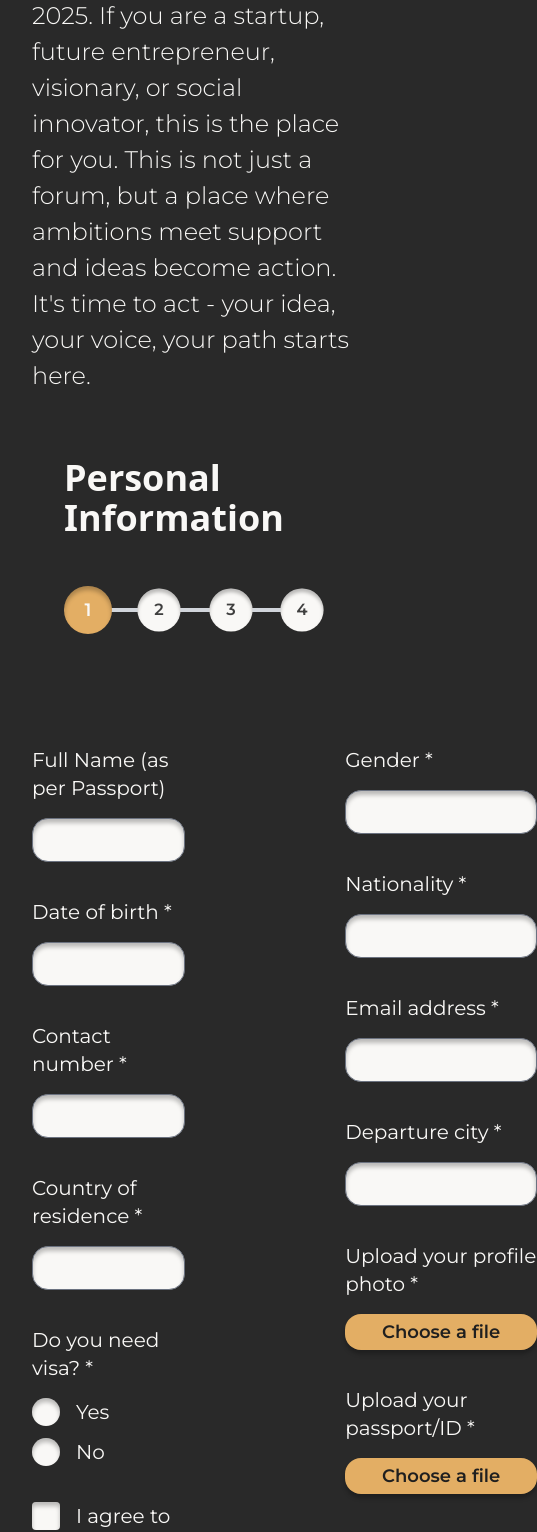
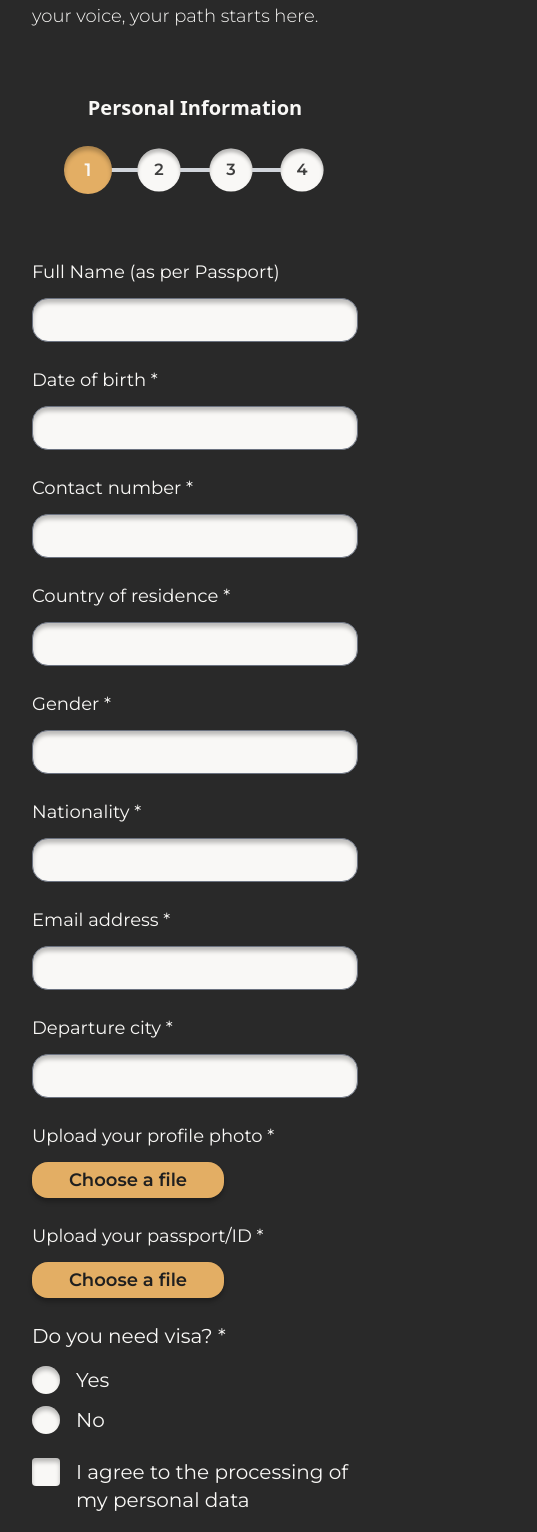
Before and after one commit to rweapon/capital-of-tomorrow, a Next.js app: page /apply/1 in a window 390 px wide. Shown: the part 458-1990 px from the top of the page, 537 px wide, since content can reach past the window. Built offline with nearby package versions, Linux system fonts and the light colour scheme; a web font is replaced by a local one.

Commit message:
feat(A-12): Adapted apply forms

```diff
--- a/src/app/apply/[step]/Pay&Submit.tsx
+++ b/src/app/apply/[step]/Pay&Submit.tsx
@@ -8,7 +8,7 @@ const PayAndSubmit = () => {
   return (
     <Link href='/'>
       <Button
-        className='font-semibold !text-xl py-5 px-14'
+        className='font-semibold !text-xl p-3 md:p-5 lg:py-5 lg:px-14'
         onClick={() => alert('Thank you for applying!')}
       >
         Pay & submit
--- a/src/app/apply/[step]/page.tsx
+++ b/src/app/apply/[step]/page.tsx
@@ -59,7 +59,7 @@ const Apply = ({ params }: Props) => {
   };
 
   return (
-    <section className='container flex flex-col gap-20'>
+    <section className='container flex flex-col gap-8 md:gap-12 sm:gap-20'>
       <ProgressBar step={numStep as keyof typeof progressStep} />
       {stepComponent[numStep]}
       <div
@@ -72,7 +72,7 @@ const Apply = ({ params }: Props) => {
           <Link href={`/apply/${numStep - 1}`}>
             <Button
               variant='secondary'
-              className='font-semibold !text-xl py-5 px-14'
+              className='font-semibold !text-xl p-3 md:p-5 lg:py-5 lg:px-14'
             >
               Previous
             </Button>
@@ -80,7 +80,9 @@ const Apply = ({ params }: Props) => {
         )}
         {numStep < 4 && (
           <Link href={`/apply/${numStep + 1}`}>
-            <Button className='font-semibold !text-xl py-5 px-14'>Next</Button>
+            <Button className='font-semibold !text-xl p-3 md:p-5 lg:py-5 lg:px-14'>
+              Next
+            </Button>
           </Link>
         )}
         {numStep === 4 && <PayAndSubmit />}
--- a/src/components/Button/button.tsx
+++ b/src/components/Button/button.tsx
@@ -10,19 +10,19 @@ const buttonVariants = cva(
     variants: {
       variant: {
         default:
-          'rounded-lg border-2 border-solid border-[#1e1e1e1a] bg-secondary text-base font-bold tracking-[-2.40px] text-[#1e1e1e]  hover:bg-secondary/40 ',
+          'border-2 border-solid border-[#1e1e1e1a] bg-secondary text-base font-bold tracking-[-2.40px] text-[#1e1e1e]  hover:bg-secondary/40 ',
         destructive:
           'bg-destructive text-destructive-foreground  hover:bg-destructive/90',
         outline:
           'border border-input bg-background  hover:bg-accent hover:text-accent-foreground',
         secondary:
-          'bg-[#516ac8] rounded-3xl text-primary-foreground  hover:bg-[#516ac8]/40',
+          'bg-[#516ac8] text-primary-foreground  hover:bg-[#516ac8]/40',
         ghost: 'hover:bg-accent hover:text-accent-foreground',
         link: 'text-primary underline-offset-4 hover:underline',
       },
       size: {
-        default: 'px-4 py-2',
-        sm: 'rounded-md px-3 text-xs',
+        default: 'rounded-3xl px-4 py-2',
+        sm: 'rounded-lg px-3 text-xs',
         lg: 'rounded-md px-8',
         icon: 'h-9 w-9',
       },
--- a/src/components/Input/Input.tsx
+++ b/src/components/Input/Input.tsx
@@ -5,11 +5,11 @@ import { cn } from '@/lib/utils';
 const Input = React.forwardRef<HTMLInputElement, React.ComponentProps<'input'>>(
   ({ className, type, title, id, ...props }, ref) => {
     return (
-      <div className='flex flex-col gap-4'>
+      <div className='flex flex-col gap-3 sm:gap-4'>
         {title && (
           <label
             htmlFor={id}
-            className='font-mont text-xl text-primary-foreground'
+            className='font-mont text-lg md:text-xl text-primary-foreground'
           >
             {title}
           </label>
--- a/src/views/Apply/Hero/ApplyHero.tsx
+++ b/src/views/Apply/Hero/ApplyHero.tsx
@@ -3,8 +3,10 @@ import React from 'react';
 export function ApplyHero() {
   return (
     <section className='container text-primary-foreground'>
-      <h1 className='font-akira text-5xl mb-12'>APPLICATION FORM</h1>
-      <p className='font-mont text-2xl font-light leading-9'>
+      <h1 className='font-akira text-2xl md:text-3xl lg:text-5xl mb-6 lg:mb-12'>
+        APPLICATION FORM
+      </h1>
+      <p className='font-mont text-lg md:text-2xl font-light md:leading-9'>
         We invite bold dreamers and creators to Capital of Tomorrow, a forum for
         the next generation of entrepreneurs to be held in Dubai on November
         26-28, 2025. If you are a startup, future entrepreneur, visionary, or
--- a/src/views/Apply/ProgressBar/ProgressBar.tsx
+++ b/src/views/Apply/ProgressBar/ProgressBar.tsx
@@ -14,8 +14,10 @@ type ProgressBarProps = {
 export const ProgressBar = ({ step }: ProgressBarProps) => {
   return (
     <div className='w-full max-w-4xl mx-auto p-8 text-primary-foreground'>
-      <div className='flex items-center justify-center mb-12'>
-        <h2 className='text-4xl font-bold'>{progressStep[step]}</h2>
+      <div className='flex items-center justify-center mb-6 md:mb-12'>
+        <h2 className='text-xl sm:text-3xl lg:text-4xl font-bold'>
+          {progressStep[step]}
+        </h2>
       </div>
       <div className='relative flex items-center justify-between'>
         <div className='w-[99%] absolute top-1/2 left-0 h-1 bg-gray-300 rounded-full -translate-y-1/2' />
--- a/src/views/Apply/Steps/StepFour.tsx
+++ b/src/views/Apply/Steps/StepFour.tsx
@@ -5,7 +5,7 @@ import { Checkbox } from '@/components/Сheckbox/Сheckbox';
 
 const StepFour = () => {
   return (
-    <div className='max-w-4xl self-center flex flex-col items-start justify-between gap-6'>
+    <div className='md:max-w-xl md:self-center flex flex-col md:items-start justify-between gap-6'>
       <div className='flex flex-col gap-6 w-full'>
         <Input
           title='Full Name (as per Card)'
@@ -14,7 +14,7 @@ const StepFour = () => {
         />
         <Input title='Credit/Debit card *' id='card_number' />
       </div>
-      <div className='flex gap-6 w-full'>
+      <div className='contents md:flex justify-between md:gap-4 lg:gap-6 w-full '>
         <Input title='Expiry *' id='gender' />
         <Input title='CVC *' id='cvc' />
       </div>
--- a/src/views/Apply/Steps/StepOne.tsx
+++ b/src/views/Apply/Steps/StepOne.tsx
@@ -5,8 +5,8 @@ import { Checkbox } from '@/components/Сheckbox/Сheckbox';
 
 const StepOne = () => {
   return (
-    <div className='flex items-start justify-between gap-40'>
-      <div className='flex flex-col gap-9 w-full'>
+    <div className='flex flex-col sm:flex-row sm:items-start justify-between gap-6 sm:gap-12 lg:gap-40'>
+      <div className='contents sm:flex flex-col sm:gap-7 lg:gap-9 w-full'>
         <Input
           title='Full Name (as per Passport)'
           id='full_name'
@@ -27,7 +27,7 @@ const StepOne = () => {
           id='country'
           autoComplete='country webauthn'
         />
-        <div className='flex flex-col gap-4'>
+        <div className='order-1 sm:order-[unset] flex flex-col gap-4'>
           <label className='font-mont text-xl text-primary-foreground'>
             Do you need visa? *
           </label>
@@ -52,14 +52,14 @@ const StepOne = () => {
             </div>
           </RadioGroup>
         </div>
-        <div className='flex gap-4 text-primary-foreground font-mont text-xl '>
+        <div className='order-2 sm:order-[unset] flex gap-4 text-primary-foreground font-mont text-xl '>
           <Checkbox id='personal_data' />
           <label htmlFor='personal_data' className='cursor-pointer'>
             I agree to the processing of my personal data
           </label>
         </div>
       </div>
-      <div className='flex flex-col gap-9 w-full'>
+      <div className='contents sm:flex flex-col sm:gap-7 lg:gap-9 w-full'>
         <Input title='Gender *' id='gender' />
         <Input title='Nationality *' id='nationality' />
         <Input
--- a/src/views/Apply/Steps/StepThree.tsx
+++ b/src/views/Apply/Steps/StepThree.tsx
@@ -4,7 +4,7 @@ import { Checkbox } from '@/components/Сheckbox/Сheckbox';
 
 const StepThree = () => {
   return (
-    <div className='flex flex-col items-start gap-6 text-primary-foreground text-2xl font-mont'>
+    <div className='flex flex-col items-start gap-6 text-primary-foreground text-base sm:text-xl lg:text-2xl font-mont'>
       <div className='flex gap-6'>
         <Checkbox id='delaration' />
         <label htmlFor='delaration'>
--- a/src/views/Apply/Steps/StepTwo.tsx
+++ b/src/views/Apply/Steps/StepTwo.tsx
@@ -4,8 +4,8 @@ import { Input, Textarea } from '@/components';
 
 const StepTwo = () => {
   return (
-    <div className='flex flex-col items-start justify-between gap-24'>
-      <div className='flex flex-col gap-9 w-full'>
+    <div className='flex flex-col sm:items-start justify-between gap-7 sm:gap-24'>
+      <div className='contents sm:flex flex-col gap-9 w-full'>
         <Textarea
           title='Can you provide a brief overview of your background, including your education, professional or busibusiness experience? (250 words or less) *'
           id='experience'
@@ -19,19 +19,19 @@ const StepTwo = () => {
           id='future_goals'
         />
       </div>
-      <div className='flex flex-col gap-12 w-full'>
-        <h3 className='font-mont font-bold text-4xl text-primary-foreground uppercase self-center'>
+      <div className='contents sm:flex flex-col gap-12 w-full'>
+        <h3 className='font-mont font-bold text-2xl md:text-3xl lg:text-4xl text-primary-foreground uppercase self-center'>
           Additional Information
         </h3>
         <Input
           title='Facebook/LinkedIn Profile link (optional)'
           id='socials'
-          className='w-1/2'
+          className='md:w-1/2'
         />
         <Input
           title='Where did you hear about Capital of Tomorrow? *'
           id='source'
-          className='w-1/2'
+          className='md:w-1/2'
         />
       </div>
     </div>
--- a/src/views/Home/Hero/HomeHero.tsx
+++ b/src/views/Home/Hero/HomeHero.tsx
@@ -10,7 +10,7 @@ import { buttonContent, eventInfo, heroContent } from '@/views/Home/Hero/data';
 
 export const HomeHero = () => {
   return (
-    <section className='flex w-full flex-col px-4 sm:px-6 md:px-8 lg:px-12 xl:px-24 mb-2 sm:mb-20 md:mb-22 overflow-hidden'>
+    <section className='flex w-full flex-col px-4 sm:px-6 md:px-8 lg:px-12 xl:px-24 mb-2 sm:mb-20 md:mb-22 overflow-hidden sm:overflow-visible'>
       <div className='relative flex w-full flex-col justify-between gap-4 sm:flex-row xl:gap-20 xl:px-10'>
         <div className='flex flex-col gap-2 md:gap-5 max-w-80 sm:max-w-sm md:max-w-md xl:max-w-2xl'>
           <h1 className='font-akira text-4xl font-bold tracking-[-0.26px] text-[#f8f7f5] sm:text-5xl sm:font-extrabold sm:tracking-normal xl:text-[64px]'>
```
